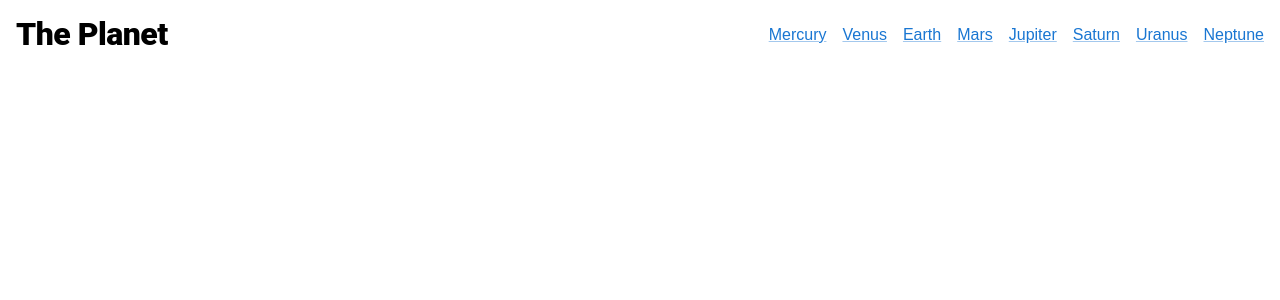
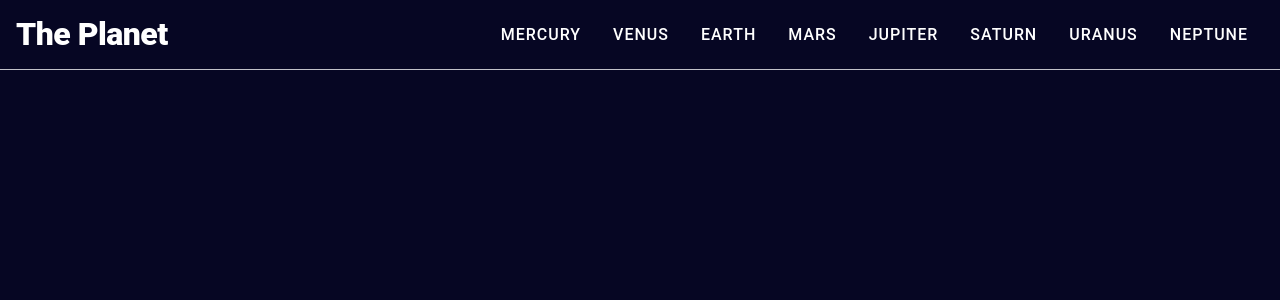
Before and after one commit to simonecontidev/planet-portfolio-nextjs, a Next.js app: page / in a window 1280 px wide. Shown: the top 300 px of the page. Built offline with nearby package versions, Linux system fonts and the light colour scheme.

Commit message:
slug NavLink
Signed-off-by: simonecontidev <barriotropical@gmail.com>

```diff
--- a/app/globals.css
+++ b/app/globals.css
@@ -2,6 +2,8 @@ html,
 body {
   max-width: 100vw;
   overflow-x: hidden;
+  background-color: #060623;
+  color: white;
 }
 
 body {
@@ -19,6 +21,6 @@ body {
 }
 
 a {
-  color: inherit;
+  color: white;
   text-decoration: none;
 }
--- a/components/NavLink.tsx
+++ b/components/NavLink.tsx
@@ -1,17 +1,27 @@
-import React from 'react'
-import { Link } from '@mui/material'
+'use client';
+
+import React from 'react';
+import NextLink from 'next/link';
+import { Link, Typography } from '@mui/material';
 
 interface Props {
-    planetName: string;
-    planetId: number;
+  planetName: string;
+  planetId: number;
 }
 
-const NavLink = ({planetName, planetId}) => {
+const NavLink: React.FC<Props> = ({ planetName, planetId }) => {
   return (
-    <Link href={planetId}>
-      {planetName}
+    <Link
+      component={NextLink}
+      href={`/planets/${planetId}`}
+      underline="none"
+      sx={{ mr: 2, color: 'white', '&:hover': { opacity: 0.7 } }}
+    >
+      <Typography variant="body1" sx={{ fontWeight: 500, letterSpacing: 1 }}>
+        {planetName.toUpperCase()}
+      </Typography>
     </Link>
-  )
-}
+  );
+};
 
-export default NavLink
+export default NavLink;
```
Also changed, not shown: app/[slug]/page.tsx (added, +21 -0 lines).
